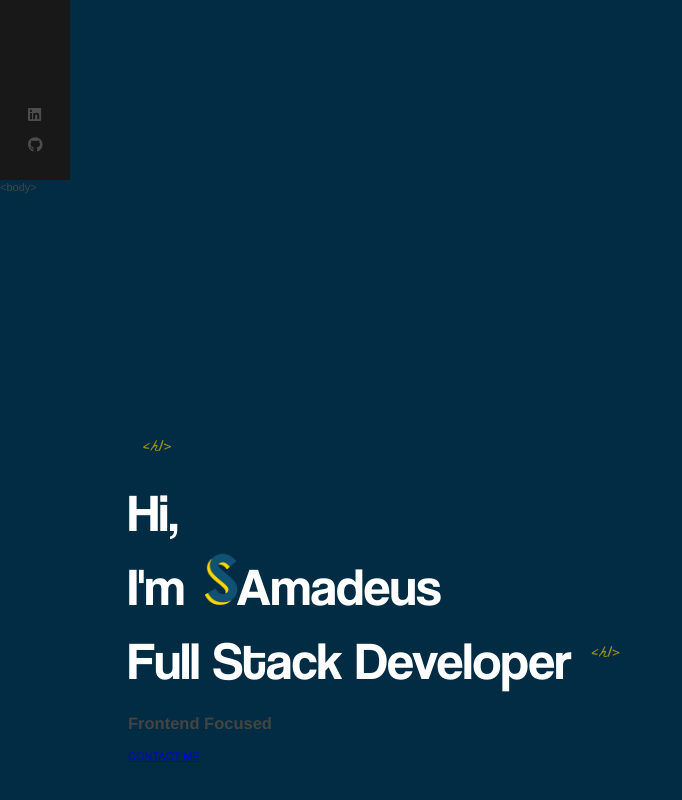
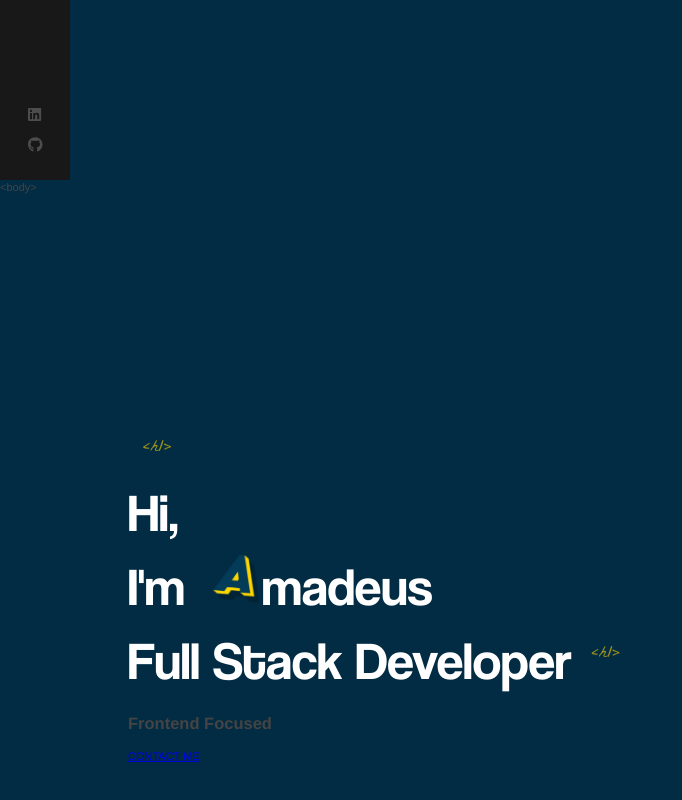
Before and after one commit to Amad-Mart/react-portfolio, a React (Create React App) app: page / in a window 1280 px wide. Shown: the part 320-1120 px from the top of the page, without its empty margins (0-682 px from the left). Built offline with nearby package versions, Linux system fonts and the light colour scheme.

Commit message:
added logos

```diff
--- a/src/components/Home/index.js
+++ b/src/components/Home/index.js
@@ -1,4 +1,4 @@
-import LogoTitle from '../../assets/images/logo-s.png'
+import LogoTitle from '../../assets/images/logo-a.png'
 import { Link } from 'react-router-dom'
 import './index.scss';
 
@@ -8,7 +8,7 @@ const Home = () => {
       <div className="text-zone">
         <h1>Hi, <br/> I'm
         <img src={LogoTitle} alt='developer'  />
-        Amadeus
+        madeus
         <br/>
         Full Stack Developer
         </h1>
--- a/src/components/Home/index.scss
+++ b/src/components/Home/index.scss
@@ -38,8 +38,8 @@
     }
 
     img{
-      width: 32px;
-      margin-left: 20px;
+      width: 52px;
+      margin-left: 25px;
     }
   }
 }
```
